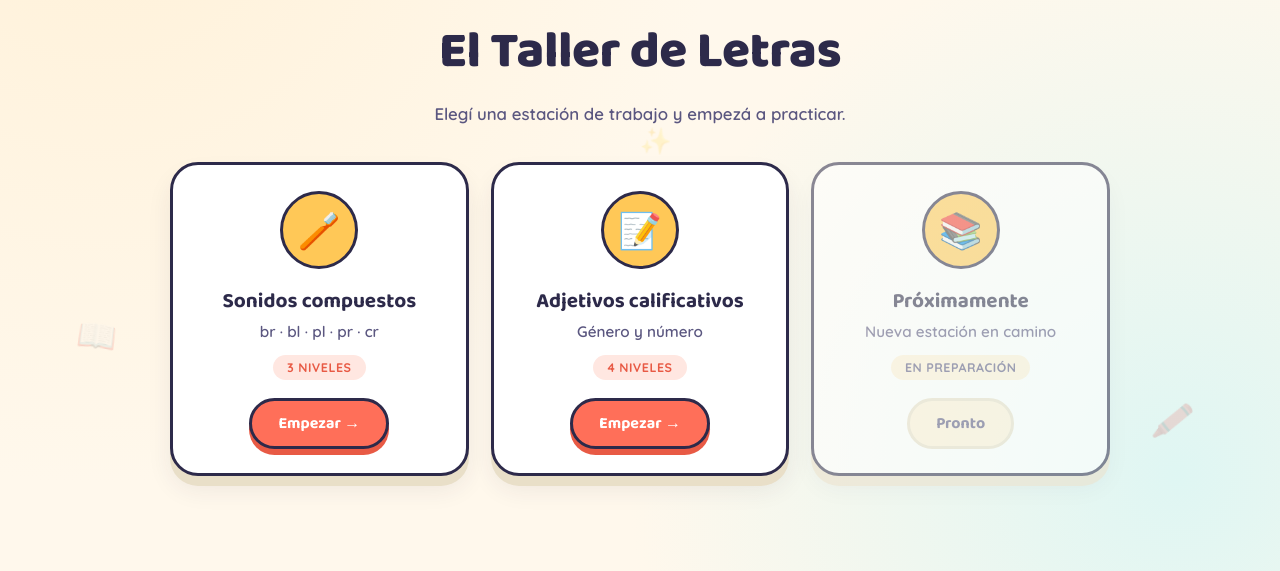
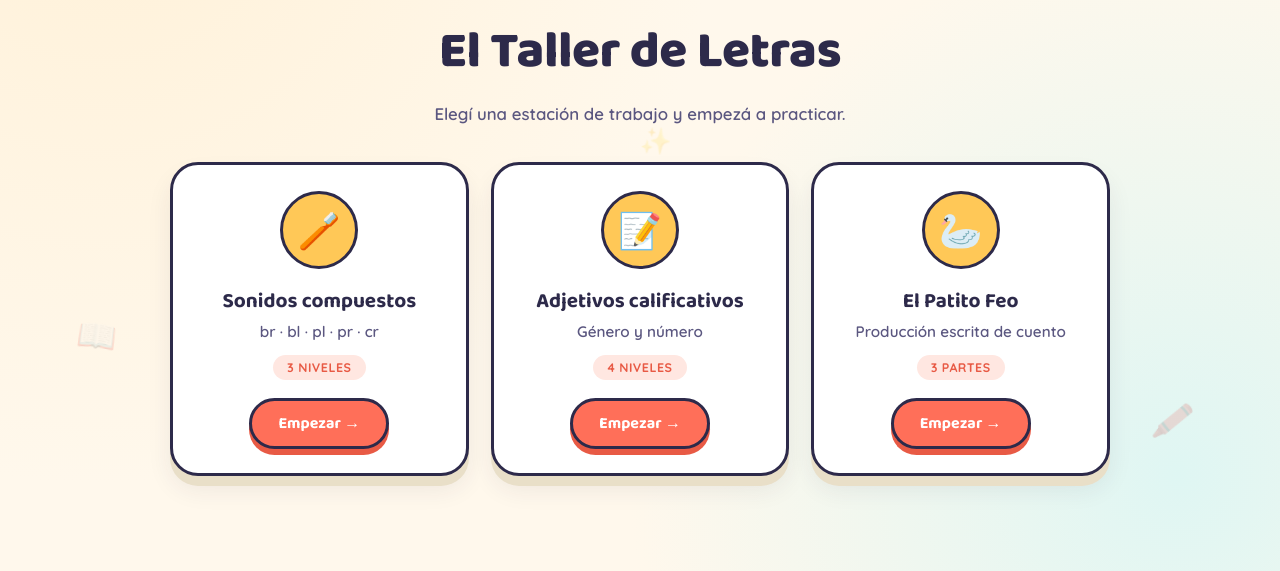
Before and after one commit to lamartinez1109/lenguaparasegundo, a plain HTML site: page index.html in a window 1280 px wide. Shown: the part 229-800 px from the top of the page. Drawn offline with Linux system fonts and the light colour scheme.

Commit message:
Update index.html

```diff
--- a/index.html
+++ b/index.html
@@ -61,14 +61,14 @@
       <button class="btn-enter" data-open="adjetivos">Empezar <span class="arrow">→</span></button>
     </article>
 
-    <article class="activity-card disabled" aria-disabled="true">
+    <article class="activity-card" data-activity="cuento">
       <div class="card-icon-wrap">
-        <span class="card-icon">📚</span>
+        <span class="card-icon">🦢</span>
       </div>
-      <h2>Próximamente</h2>
-      <p>Nueva estación en camino</p>
-      <div class="card-tag muted">En preparación</div>
-      <button class="btn-enter" disabled>Pronto</button>
+      <h2>El Patito Feo</h2>
+      <p>Producción escrita de cuento</p>
+      <div class="card-tag">3 partes</div>
+      <button class="btn-enter" data-open="cuento">Empezar <span class="arrow">→</span></button>
     </article>
   </section>
 </main>
@@ -79,7 +79,7 @@ document.addEventListener("DOMContentLoaded", () => {
     const btn = card.querySelector(".btn-enter");
     const activity = card.dataset.activity;
     btn.addEventListener("click", () => {
-      window.location.href = activity + ".html";
+      window.location.href = activity === "cuento" ? "cuento.html" : activity + ".html";
     });
   });
 });
```
